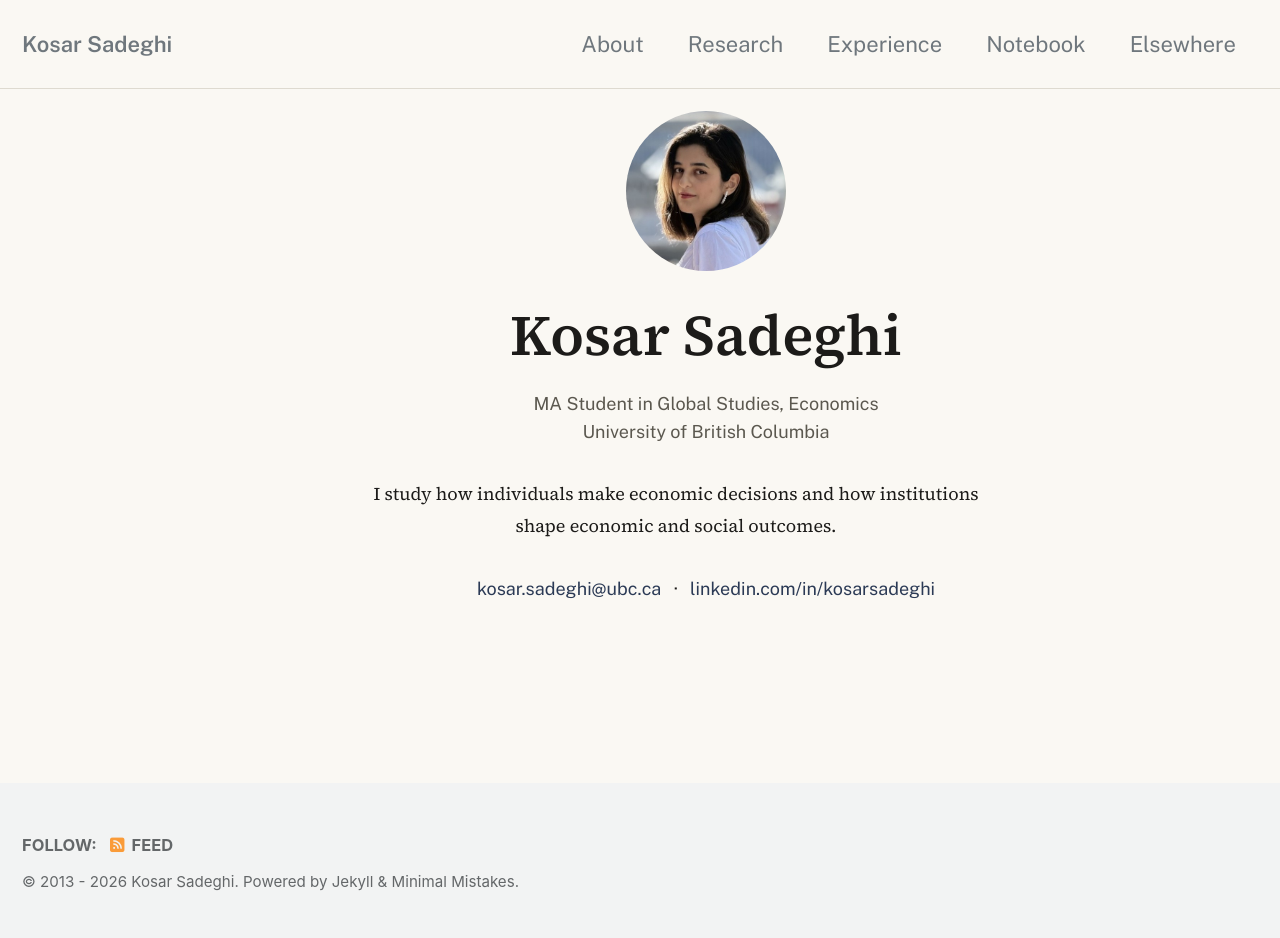
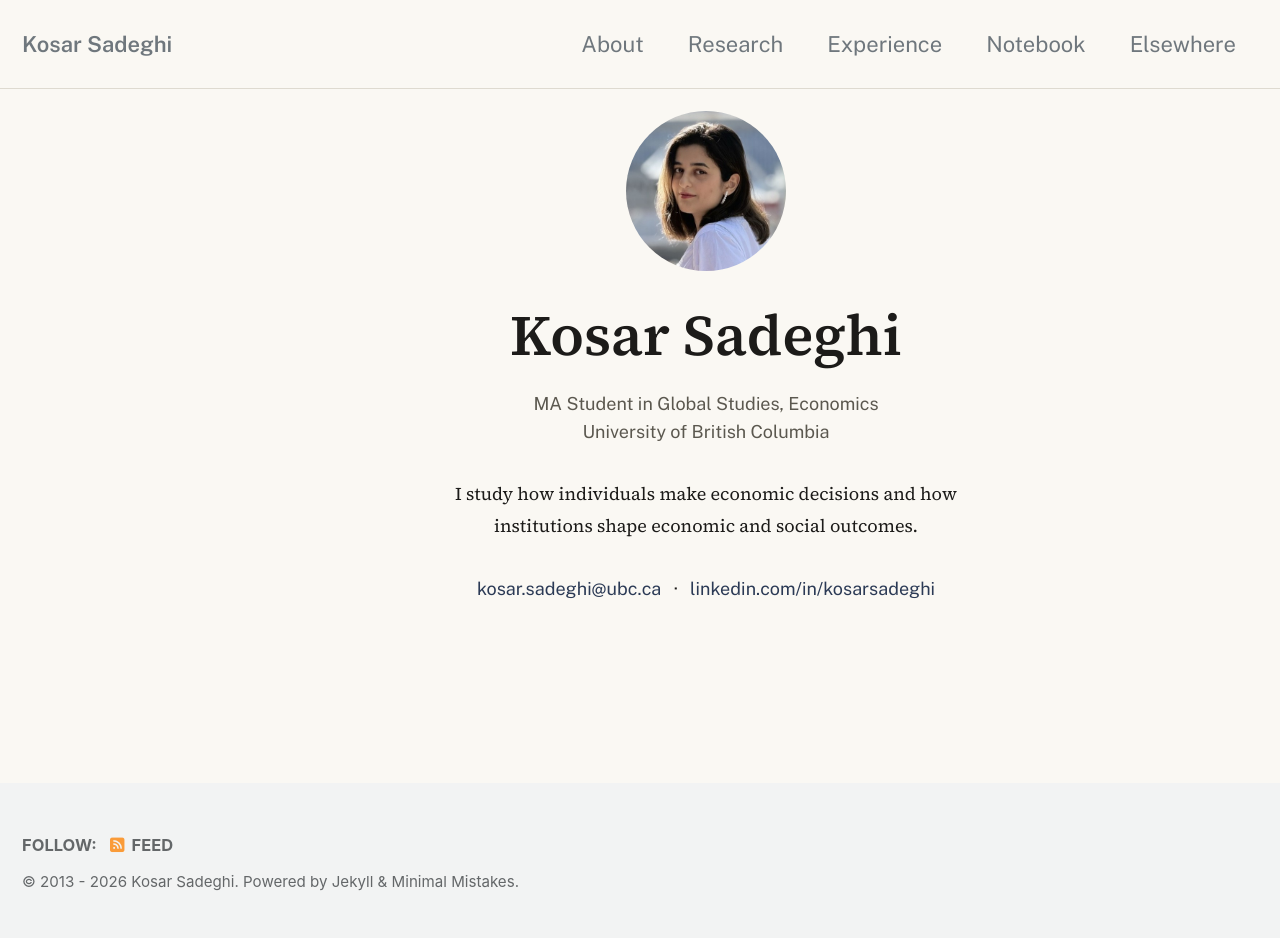
Before and after one commit to KosarSadeghi04/kosarsadeghi.github.io, a Jekyll site: the page built from index.html, in a window 1280 px wide. Built offline with Jekyll 4.4.1, drawn with Linux system fonts in a browser that asks for light colours; cached includes are drawn as plain includes; the list of posts is cut into pages by our own code.

Commit message:
Update custom.scss

```diff
--- a/_sass/custom.scss
+++ b/_sass/custom.scss
@@ -72,6 +72,12 @@
   max-width: var(--measure);
   margin-left: auto;
   margin-right: auto;
+  padding-inline: 1.5rem;
+  text-align: justify;
+
+  @include breakpoint($large) {
+    padding-inline: 2.5rem;
+  }
 }
 
 .page__content p {
```
